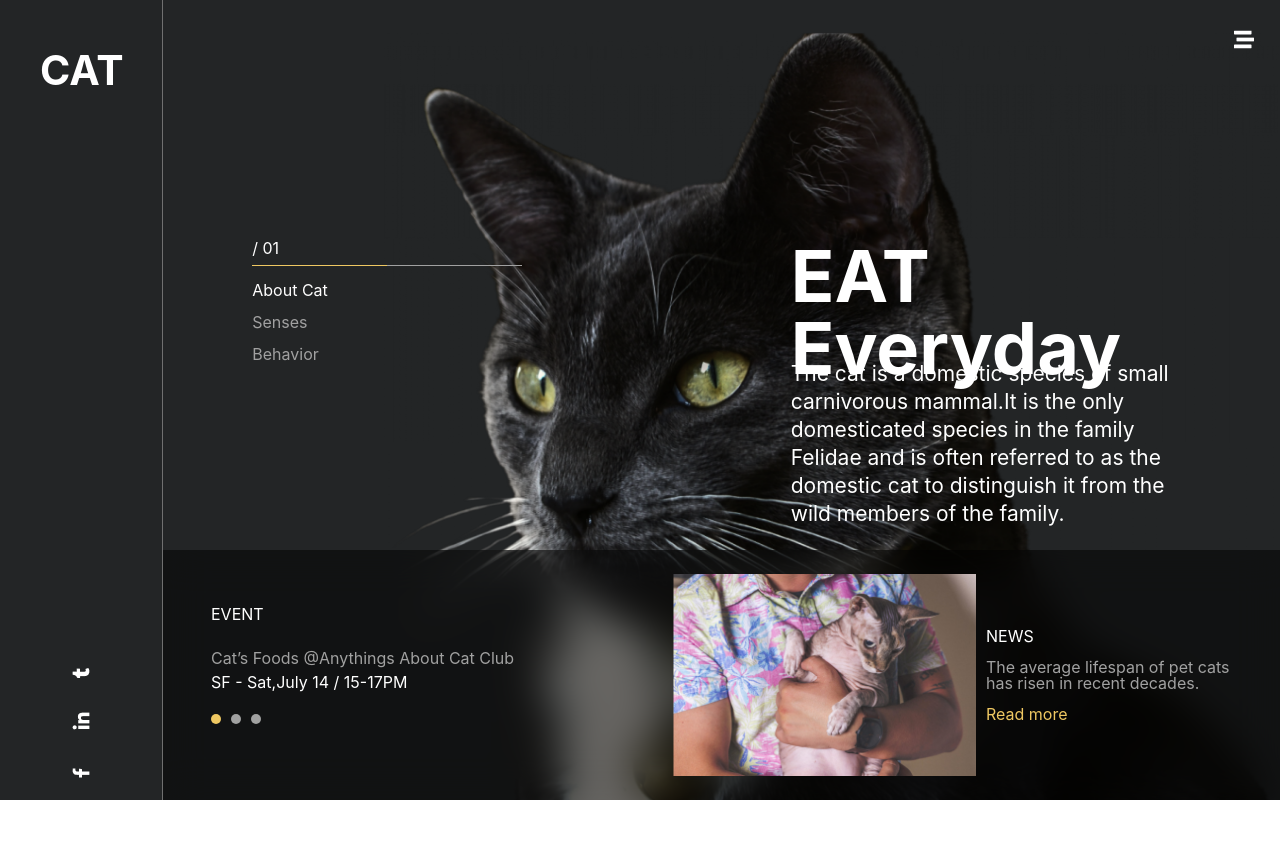
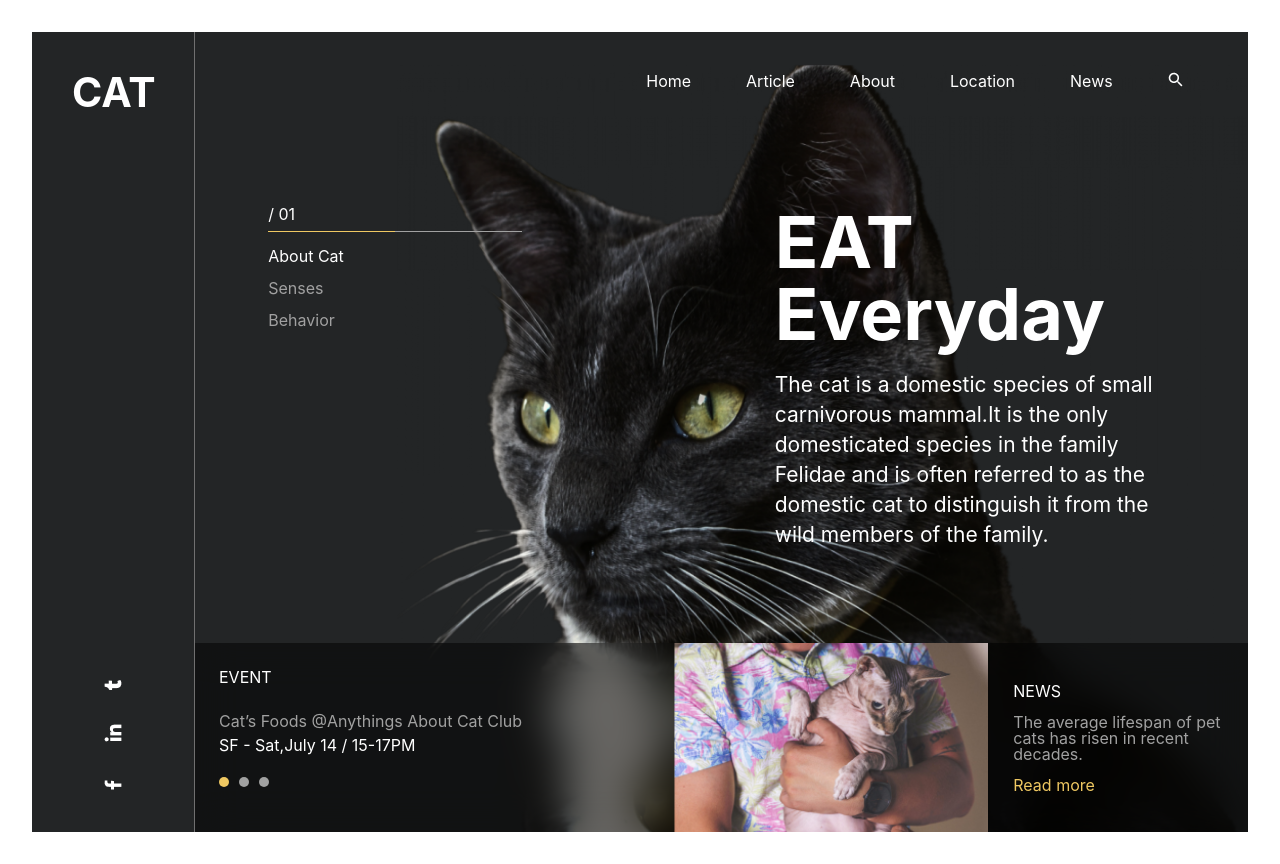
Before and after one commit to HSUCHIAHUNG/workspace, a Vue app: page / in a window 1280 px wide. Before the commit the page ends 800 px from the top, so only its background shows below. Built offline with nearby package versions, Linux system fonts and the light colour scheme.

Commit message:
調整桌機版css

```diff
--- a/src/App.vue
+++ b/src/App.vue
@@ -28,15 +28,16 @@ onMounted(() => {
   lg:min-h-[100vh] lg:w-full lg:bg-[url(src/assets/cat/Bg.png)]  lg:bg-#232526 lg:bg-no-repeat lg:bg-[length:70%_100%] lg:object-cover lg:bg-right lg:grid lg:grid-rows-[105px_minmax(calc(100vh-309px,1fr))_204px] lg:grid-cols-[163px_1fr]
   ">
     <!-- 左邊 -->
-    <div class="h100% row-start-1 row-end-2 col-start-1 col-end-4
+    <div class=" h100% row-start-1 row-end-2 col-start-1 col-end-4
     lg:h-screen lg:row-start-1 lg:row-end-4 lg:col-start-1 lg:col-end-2 lg:border-r lg:border-solid lg:border-#707070">
       <p class="text-white text-41px  m-t-8px m-l-24px text-left font-bold leading-61px
-       lg:text-white lg:text-41px  lg:m-40px lg:font-bold">CAT</p>
+       lg:text-white lg:text-41px  lg:m-40px lg:font-bold lg:leading-none">CAT</p>
       <div class="absolute right-26px top-30px">
-       <img @click = isOpen src="./assets/cat/Vector.png" alt="">
+       <img @click = isOpen src="./assets/cat/Vector.png"
+        class="lg:hidden" alt="">
       </div>
       <div class=" hidden
-      lg:h-[calc(100vh-161px)] lg:flex lg:items-end lg:justify-center">
+      lg:block lg:h-[calc(100vh-161px)] lg:flex lg:items-end lg:justify-center">
         <ul class="
         lg:flex lg:flex-col lg:items-center lg:justify-center lg:gap-8">
           <li>
@@ -54,15 +55,15 @@ onMounted(() => {
 
       <!-- Header -->
       <header class=" hidden
-      lg:row-start-1 lg:row-end-2 lg:col-start-2 lg:col-end-4">
+      lg:block lg:row-start-1 lg:row-end-2 lg:col-start-2 lg:col-end-4">
         <nav class=" lg:w-90% lg:flex lg:flex-row-reverse lg:items-center lg:p-40px">
-          <ul class="lg:flex lg:items-center lg:gap-5" >
-            <li class="lg:text-white">Home</li>
-            <li class="lg:text-white">Article</li>
-            <li class="lg:text-white">About</li>
-            <li class="lg:text-white">Location</li>
-            <li class="lg:text-white">News</li>
-            <li><img src="./assets/cat/zoom_in_24px.png" alt="" class="lg:w-full"></li>
+          <ul class="lg:flex lg:items-center" >
+            <li class="lg:text-white lg:pr-55px">Home</li>
+            <li class="lg:text-white lg:pr-55px">Article</li>
+            <li class="lg:text-white lg:pr-55px ">About</li>
+            <li class="lg:text-white lg:pr-55px">Location</li>
+            <li class="lg:text-white lg:pr-55px">News</li>
+            <li><img src="./assets/cat/zoom_in_24px.png" alt="" class="lg:w-full "></li>
           </ul>
         </nav>
       </header>
@@ -70,8 +71,8 @@ onMounted(() => {
       <!-- 主內容 -->
       <main class="row-start-2 row-end-3 col-start-1 col-end-4 p-40px h-fit
         lg:flex lg:justify-center lg:row-start-2 lg:row-end-3 lg:col-start-2 lg:col-end-3 lg:p-20px lg:h-fit lg:mt-30px">
-          <div class="
-            lg:w-1/2 lg:flex lg:flex-col lg:text-left lg:gap-4">
+          <div class="hidden
+            lg:block lg:w-1/2 lg:flex lg:flex-col lg:text-left lg:gap-4">
             <p class=" lg:text-white lg:pb-10px lg:before:content-[''] lg:before:block lg:before:absolute  lg:before:bottom-0  lg:before:h-[1px]  lg:before:w-[50%]  lg:before:left-0  lg:before:right-0 lg:before:bg-[#A1A1A1]  lg:relative lg:after:content-[''] lg:after:block lg:after:absolute  after:bottom-0  lg:after:h-[1px]  lg:after:w-[25%]  lg:after:left-0  lg:after:right-0 lg:after:bg-[#EFC862]">/ 01</p>
             <p class="lg:text-white">About Cat</p>
             <p  class="lg:text-[#A1A1A1]">Senses</p>
@@ -80,19 +81,19 @@ onMounted(() => {
 
           <div class="w-295px text-36px lg:w-[400px] lg:text-[72px]">
             <p class=" w-295px h-100px leading-50px text-left pb-24px text-white font-bold
-            lg:leading-[72px] lg:text-left lg:pb-20px lg:text-white">
+            lg:leading-[72px] lg:text-left lg:pb-20px lg:text-white lg:w-auto lg:h-auto ">
               EAT<br>
               Everyday
             </p>
             <p class="text-11px text-left text-white leading-15px font-normal
-            lg:text-[21px] text-left lg:text-white leading-7">
+            lg:text-[21px] text-left lg:text-white leading-30px">
               The cat is a domestic species of small carnivorous mammal.It is the only domesticated species in the family Felidae and is often referred to as the domestic cat to distinguish it from the wild members of the family.
             </p>
           </div>
       </main>
 
-      <footer class="h-100% lg:flex lg:self-end row-start-3 row-end-4 col-start-1 col-end-4 backdrop-blur-[20px] bg-black/50 p-24px
-        lg:h-100% lg:flex lg:self-end lg:row-start-3 lg:row-end-4 lg:col-start-2 lg:col-end-3 lg:backdrop-blur-[20px] lg:bg-black/50 lg:h-80%
+      <footer class="h-80% lg:flex lg:self-end row-start-3 row-end-4 col-start-1 col-end-4 backdrop-blur-[20px] bg-black/50 p-24px
+        lg:h-100% lg:flex lg:self-end lg:row-start-3 lg:row-end-4 lg:col-start-2 lg:col-end-3 lg:backdrop-blur-[20px] lg:bg-black/50 lg:h-80% lg:p-0
       ">
         <div class="w-100% flex flex-col justify-center items-start  gap-2
             lg:w-45% lg:flex lg:flex-col lg:justify-center lg:items-start lg:p-[24px] lg:gap-2">
@@ -106,9 +107,9 @@ onMounted(() => {
           </div>
         </div>
         <div class="w-100%  flex flex-row-reverse justify-end lg:flex-row lg:w-60% lg:flex ">
-          <img src="./assets/cat/Left.png" alt="" class="w-80px  h-53.25px lg:w-full lg:h-full lg:object-cover">
+          <img src="./assets/cat/Left.png" alt="" class="w-80px  h-53.25px lg:w-60% lg:h-full lg:object-cover">
           <div class="w-full flex flex-col justify-center text-left p-t-10px  gap-15px
-            lg:w-full lg:flex lg:flex-col lg:justify-center lg:text-left lg:p-10px lg:gap-[15px]">
+            lg:w-40% lg:flex lg:flex-col lg:justify-center lg:text-left lg:p-25px lg:gap-[15px]">
             <p class="text-white">NEWS</p>
             <p class="text-[#A1A1A1]">The average lifespan of pet cats has risen in recent decades.</p>
             <p class="text-[#EFC862]">Read more</p>
@@ -125,8 +126,12 @@ onMounted(() => {
     /* outline: 1px solid red; */
   }
 
-  #app{
+
+
+  @media screen and (max-width: 1024px) {
+    #app{
     padding: 0;
   }
+}
 
 </style>
```
